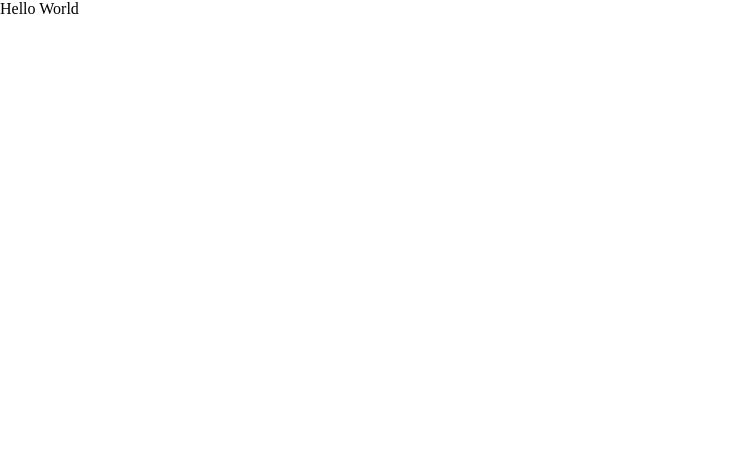
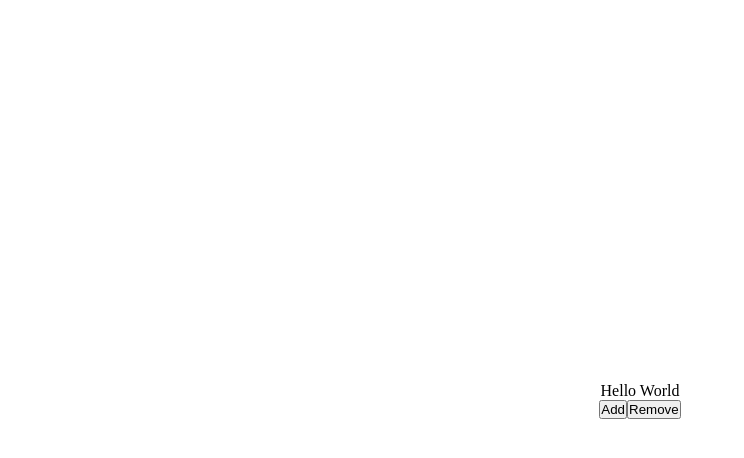
Before and after one commit to JoshuaIsrael/skuvantage-assessment, a React (Vite) app: page / in a window 1280 px wide. Shown: the top 458 px of the page, without its empty margins (0-744 px from the left). Built offline with nearby package versions, Linux system fonts and the light colour scheme.

Commit message:
Added SASS and initial UI setup

```diff
--- a/package.json
+++ b/package.json
@@ -10,7 +10,8 @@
   },
   "dependencies": {
     "react": "^18.2.0",
-    "react-dom": "^18.2.0"
+    "react-dom": "^18.2.0",
+    "sass": "^1.62.0"
   },
   "devDependencies": {
     "@types/react": "^18.0.28",
--- /dev/null
+++ b/src/App.scss
@@ -0,0 +1,8 @@
+.App {
+  width: 100%;
+  height: 100%;
+  display: flex;
+  flex-direction: column;
+  align-items: center;
+  justify-content: center;
+}
--- a/src/App.tsx
+++ b/src/App.tsx
@@ -1,5 +1,24 @@
+import Button from './components/button';
+import './App.scss';
+
 function App() {
-  return <div className="App">Hello World</div>;
+  const onAddImage = () => {
+    console.log('Add Image');
+  };
+
+  const onRemoveRandomImage = () => {
+    console.log('Remove Image');
+  };
+
+  return (
+    <div className="App">
+      Hello World
+      <div>
+        <Button onClick={onAddImage}>Add</Button>
+        <Button onClick={onRemoveRandomImage}>Remove</Button>
+      </div>
+    </div>
+  );
 }
 
 export default App;
--- /dev/null
+++ b/src/components/button/index.tsx
@@ -0,0 +1,19 @@
+import { ReactNode } from 'react';
+
+type ButtonProps = {
+  children: ReactNode;
+  onClick: () => void;
+};
+
+export default function Button({ children, onClick }: ButtonProps) {
+  const onButtonClick = (event: React.MouseEvent<HTMLButtonElement>) => {
+    event.preventDefault();
+    onClick();
+  };
+
+  return (
+    <button type="submit" onClick={onButtonClick}>
+      {children}
+    </button>
+  );
+}
--- a/src/index.css
+++ b/src/index.scss
@@ -3,3 +3,8 @@
   margin: 0;
   padding: 0;
 }
+
+html, body, #root {
+  width: 100vw;
+  height: 100vh;
+}
--- a/src/main.tsx
+++ b/src/main.tsx
@@ -1,7 +1,7 @@
 import React from 'react';
 import ReactDOM from 'react-dom/client';
 import App from './App';
-import './index.css';
+import './index.scss';
 
 ReactDOM.createRoot(document.getElementById('root') as HTMLElement).render(
   <React.StrictMode>
```
Also changed, not shown: src/components/image/index.tsx (added, +7 -0 lines), 1 other file (tests, documents, lock files or other folders).
